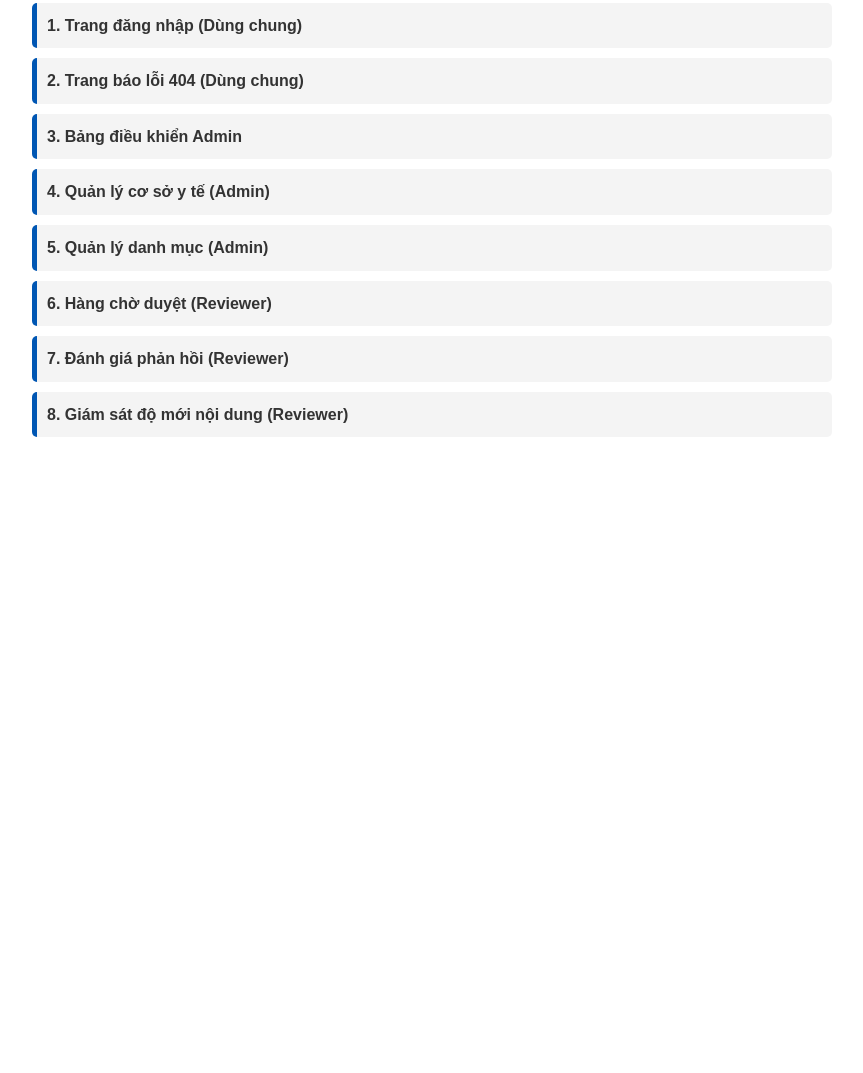
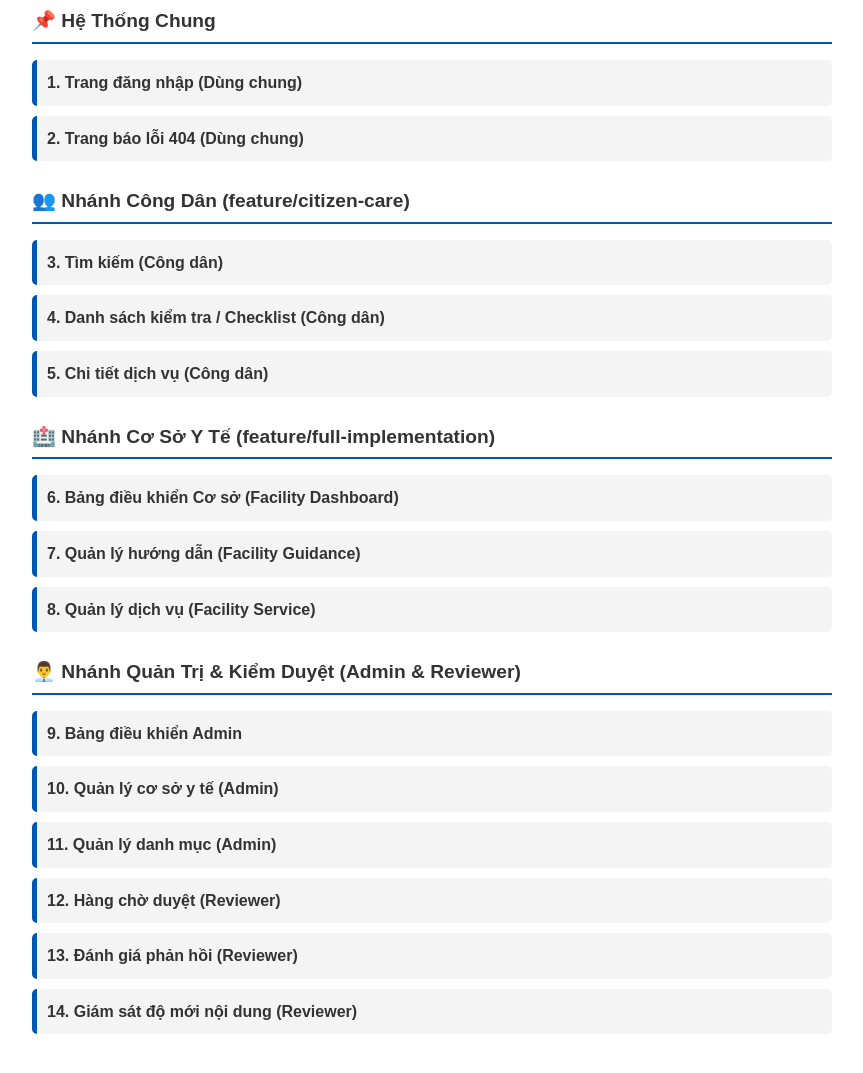
Before and after one commit to minhquy122704-debug/cse122-careroute-team3, a plain HTML site: page index.html in a window 1280 px wide. Shown: the part 203-1276 px from the top of the page, without its empty margins (208-1071 px from the left). Before the commit the page ends 800 px from the top, so only its background shows below. Drawn offline with Linux system fonts and the light colour scheme.

Commit message:
feat: cập nhật menu index cho cả nhóm

```diff
--- a/index.html
+++ b/index.html
@@ -6,7 +6,8 @@
     <title>CareRoute - Menu Giao Diện</title>
     <style>
         body { font-family: Arial, sans-serif; max-width: 800px; margin: 50px auto; padding: 20px; line-height: 1.6; }
-        h1 { color: #0056b3; }
+        h1 { color: #0056b3; margin-bottom: 5px; }
+        h2 { color: #333; margin-top: 25px; border-bottom: 2px solid #0056b3; padding-bottom: 5px; font-size: 1.2rem; }
         ul { list-style-type: none; padding: 0; }
         li { margin: 10px 0; }
         a { text-decoration: none; color: #333; font-weight: bold; display: block; padding: 10px; background: #f4f4f4; border-radius: 5px; border-left: 5px solid #0056b3; }
@@ -16,15 +17,35 @@
 <body>
     <h1>CareRoute - Danh Sách Màn Hình Giao Diện</h1>
     <p>Chọn màn hình bạn muốn xem trước:</p>
+
+    <h2>📌 Hệ Thống Chung</h2>
     <ul>
-        <li><a href="login.html">1. Trang đăng nhập (Dùng chung)</a></li>
-        <li><a href="404.html">2. Trang báo lỗi 404 (Dùng chung)</a></li>
-        <li><a href="pages/admin-dashboard.html">3. Bảng điều khiển Admin</a></li>
-        <li><a href="pages/admin-facility-management.html">4. Quản lý cơ sở y tế (Admin)</a></li>
-        <li><a href="pages/admin-category-management.html">5. Quản lý danh mục (Admin)</a></li>
-        <li><a href="pages/reviewer-review-queue.html">6. Hàng chờ duyệt (Reviewer)</a></li>
-        <li><a href="pages/reviewer-feedback-review.html">7. Đánh giá phản hồi (Reviewer)</a></li>
-        <li><a href="pages/reviewer-freshness-monitor.html">8. Giám sát độ mới nội dung (Reviewer)</a></li>
+        <li><a href="pages/login.html">1. Trang đăng nhập (Dùng chung)</a></li>
+        <li><a href="pages/404.html">2. Trang báo lỗi 404 (Dùng chung)</a></li>
+    </ul>
+
+    <h2>👥 Nhánh Công Dân (feature/citizen-care)</h2>
+    <ul>
+        <li><a href="pages/citizen-care-search.html">3. Tìm kiếm (Công dân)</a></li>
+        <li><a href="pages/citizen-care-checklist.html">4. Danh sách kiểm tra / Checklist (Công dân)</a></li>
+        <li><a href="pages/citizen-care-detail.html">5. Chi tiết dịch vụ (Công dân)</a></li>
+    </ul>
+
+    <h2>🏥 Nhánh Cơ Sở Y Tế (feature/full-implementation)</h2>
+    <ul>
+        <li><a href="pages/facility-dashboard.html">6. Bảng điều khiển Cơ sở (Facility Dashboard)</a></li>
+        <li><a href="pages/facility-guidance-management.html">7. Quản lý hướng dẫn (Facility Guidance)</a></li>
+        <li><a href="pages/facility-service-management.html">8. Quản lý dịch vụ (Facility Service)</a></li>
+    </ul>
+
+    <h2>👨‍💼 Nhánh Quản Trị & Kiểm Duyệt (Admin & Reviewer)</h2>
+    <ul>
+        <li><a href="pages/admin-dashboard.html">9. Bảng điều khiển Admin</a></li>
+        <li><a href="pages/admin-facility-management.html">10. Quản lý cơ sở y tế (Admin)</a></li>
+        <li><a href="pages/admin-category-management.html">11. Quản lý danh mục (Admin)</a></li>
+        <li><a href="pages/reviewer-review-queue.html">12. Hàng chờ duyệt (Reviewer)</a></li>
+        <li><a href="pages/reviewer-feedback-review.html">13. Đánh giá phản hồi (Reviewer)</a></li>
+        <li><a href="pages/reviewer-freshness-monitor.html">14. Giám sát độ mới nội dung (Reviewer)</a></li>
     </ul>
 </body>
 </html>
```
